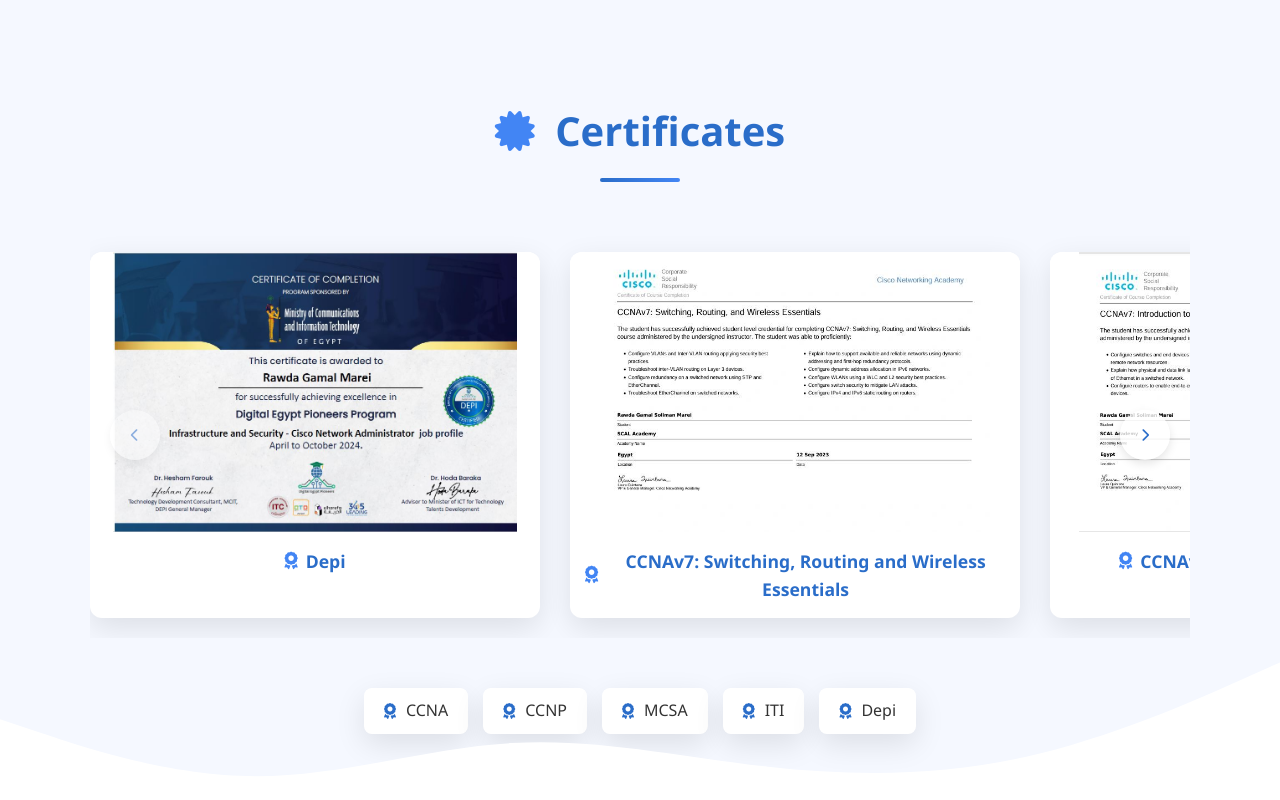
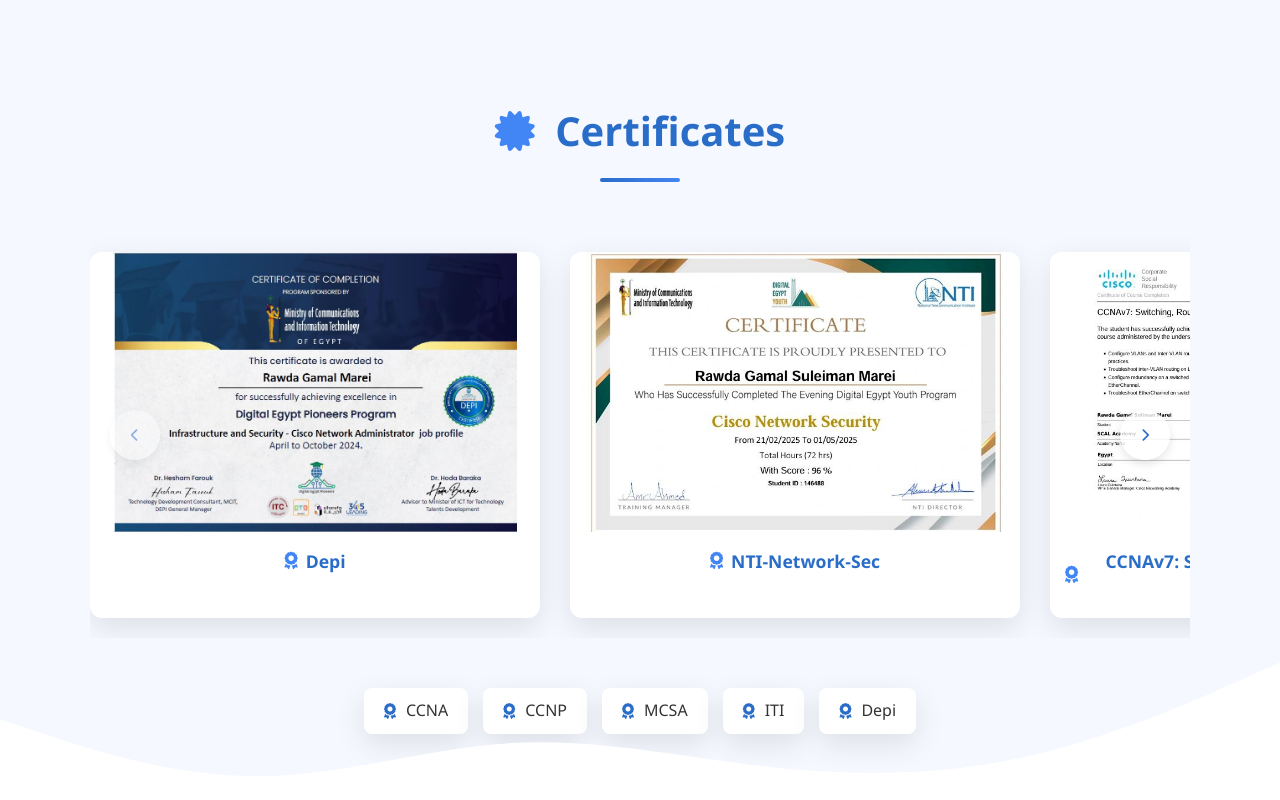
Before and after one commit to rawdagamal/Portfolio-Rawda, a plain HTML site: page index.html in a window 1280 px wide. Shown: the part 3687-4487 px from the top of the page. Drawn offline with nearby package versions, Linux system fonts and the light colour scheme.

Commit message:
Update index.html

```diff
--- a/index.html
+++ b/index.html
@@ -335,6 +335,16 @@
                         </div>
                     </div>
 
+                     <div class="certificate-card mb-6 transform hover:-translate-y-1 transition-transform duration-300">
+                        <div class="certificate-image">
+                            <img src="images/certificates/NTI-Network-Sec.JPG" alt="NTI-Network-Sec" onclick="openLightbox(this.src)">
+                            <div class="zoom-icon"><i class="fas fa-search-plus"></i></div>
+                        </div>
+                        <div class="certificate-info">
+                            <h3><i class="fas fa-award"></i> NTI-Network-Sec</h3>
+                        </div>
+                    </div>
+
                     <div class="certificate-card mb-6 transform hover:-translate-y-1 transition-transform duration-300">
                         <div class="certificate-image">
                             <img src="images/certificates/ccna2scaljpg.jpg" alt="CCNAv7: Switching, Routing and Wireless Essentials" onclick="openLightbox(this.src)">
```
